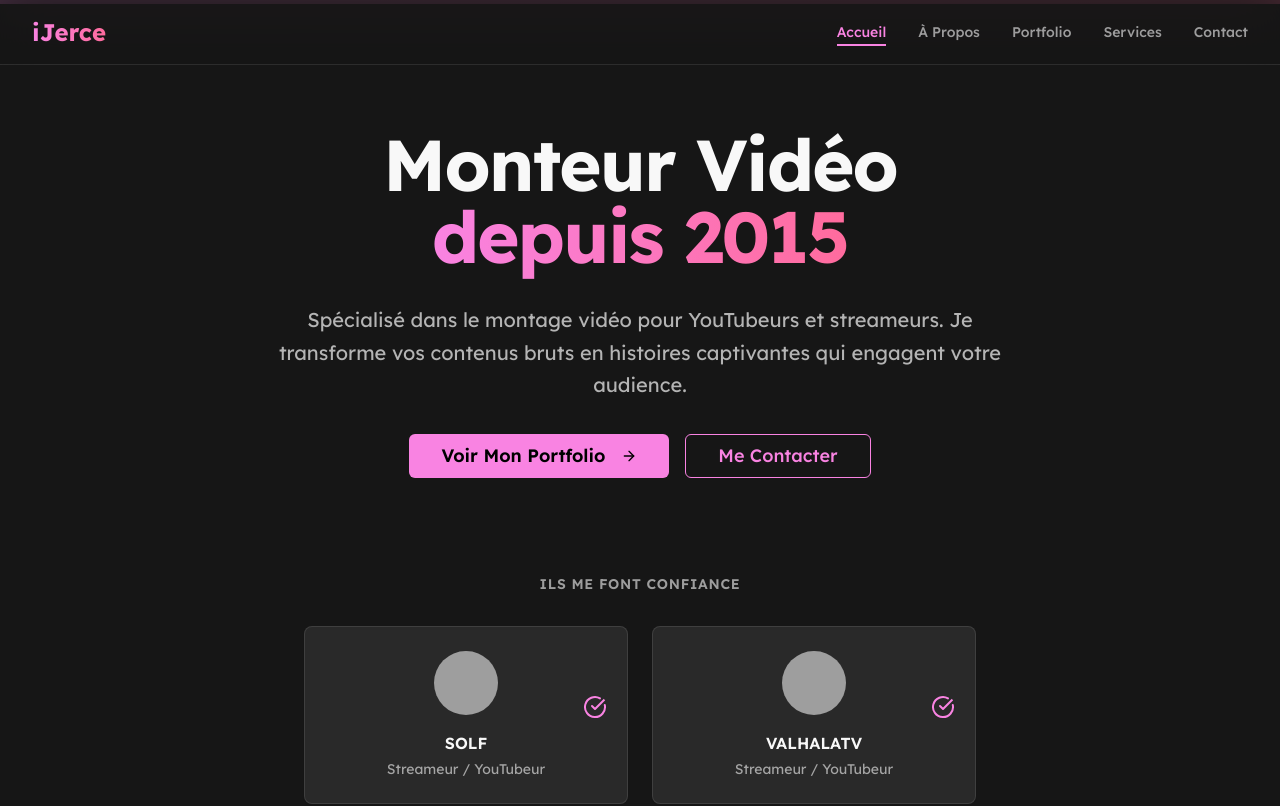
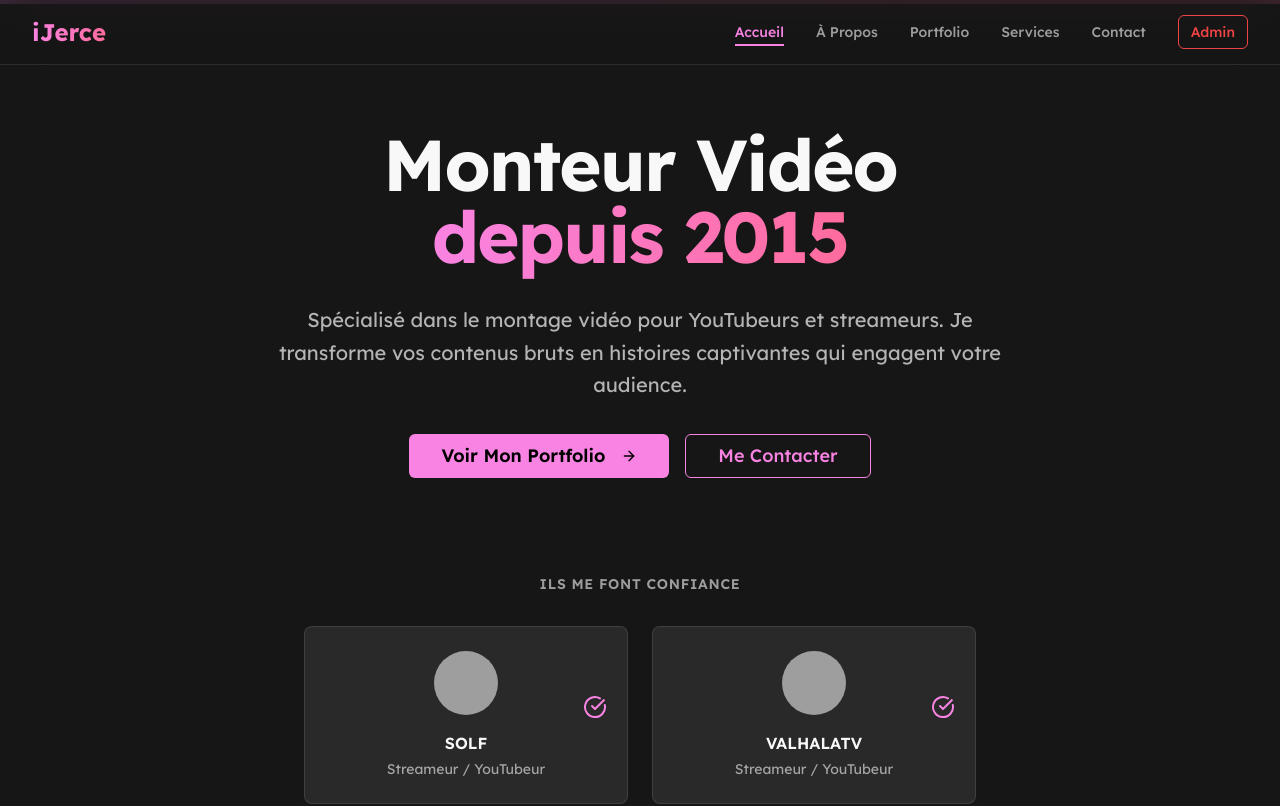
Before and after one commit to Antoinelebgdu87/Ijerce-Portfolio, a React (Vite) app: page / in a window 1280 px wide. Shown: the top 806 px of the page. Built offline with nearby package versions, Linux system fonts and the light colour scheme; grey boxes are pictures that could not be loaded; the HTML template or start-up script is replaced by a standard one.

Commit message:
Add Admin button in navigation next to Contact
cgen-3aa9a294897845608f6653e20a60ae85

```diff
--- a/src/pages/Index.tsx
+++ b/src/pages/Index.tsx
@@ -233,6 +233,15 @@ export default function Index() {
                     )}
                   </motion.button>
                 ))}
+
+                <motion.a
+                  href="/admin"
+                  className="text-sm font-medium transition-colors relative text-red-500 hover:text-red-400 border border-red-500 hover:border-red-400 px-3 py-1.5 rounded-md ml-4"
+                  whileHover={{ scale: 1.05 }}
+                  whileTap={{ scale: 0.95 }}
+                >
+                  Admin
+                </motion.a>
               </div>
 
               {/* Mobile menu button */}
```
